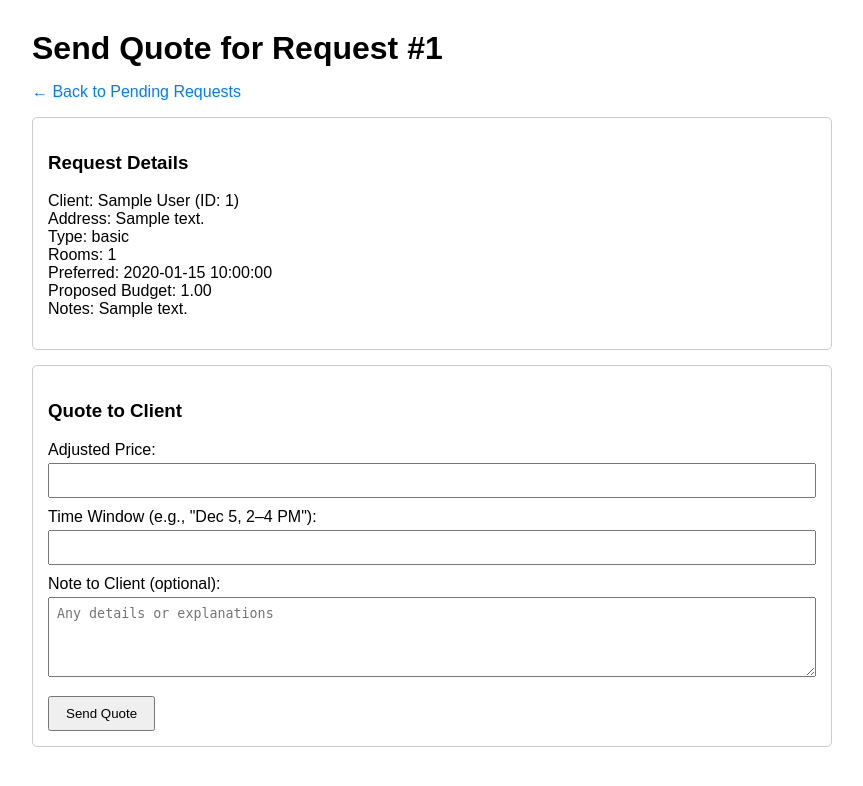
After one commit to Anushka113/CSC4110-project-2, a PHP site: page /quote_anna.php?request_id=1 in a window 1280 px wide. The commit adds this page. Shown: the top 786 px of the page, without its empty margins (208-1071 px from the left). Run offline with PHP 8.4, Linux system fonts and the light colour scheme; tables that the repository leaves empty hold one stand-in row (values such as "Sample post").

Commit message:
Add quote creation for Anna and quote acceptance for clients

```diff
--- a/index.php
+++ b/index.php
@@ -41,6 +41,7 @@ require_once 'db.php';
     <nav>
         <a href="register.php">Client Registration</a>
         <a href="new_request.php">Submit Service Request</a>
+        <a href="client_quotes.php">Client - View Quotes</a>
         <a href="anna_requests.php">Anna - View Pending Requests</a>
     </nav>
 </section>
--- /dev/null
+++ b/quote_anna.php
@@ -0,0 +1,137 @@
+<?php
+require_once 'db.php';
+
+$request_id = intval($_GET['request_id'] ?? 0);
+$success = "";
+$error = "";
+$request = null;
+
+if ($request_id <= 0) {
+    die("Invalid request ID.");
+}
+
+// Load request details
+$stmt = $conn->prepare("
+    SELECT sr.*, c.first_name, c.last_name
+    FROM ServiceRequest sr
+    JOIN Client c ON sr.client_id = c.client_id
+    WHERE sr.request_id = ?
+");
+$stmt->bind_param("i", $request_id);
+$stmt->execute();
+$result = $stmt->get_result();
+if ($result->num_rows === 0) {
+    die("Service request not found.");
+}
+$request = $result->fetch_assoc();
+$stmt->close();
+
+// Handle quote submission
+if ($_SERVER['REQUEST_METHOD'] === 'POST') {
+    $price = $_POST['adjusted_price'] ?? '';
+    $time_window = trim($_POST['time_window'] ?? '');
+    $note = trim($_POST['note'] ?? '');
+
+    if ($price === '' || $time_window === '') {
+        $error = "Price and time window are required.";
+    } else {
+        // 1) Create Quote
+        $stmtQ = $conn->prepare("
+            INSERT INTO Quote (request_id, status)
+            VALUES (?, 'pending-client')
+        ");
+        $stmtQ->bind_param("i", $request_id);
+
+        if ($stmtQ->execute()) {
+            $quote_id = $stmtQ->insert_id;
+            $stmtQ->close();
+
+            // 2) Add first QuoteMessage from Anna
+            $stmtM = $conn->prepare("
+                INSERT INTO QuoteMessage (quote_id, sender_type, adjusted_price, scheduled_time_window, note)
+                VALUES (?, 'anna', ?, ?, ?)
+            ");
+            $stmtM->bind_param("idss", $quote_id, $price, $time_window, $note);
+
+            if ($stmtM->execute()) {
+                $success = "Quote sent successfully! Quote ID: " . $quote_id;
+            } else {
+                $error = "Error saving quote message: " . $conn->error;
+            }
+
+            $stmtM->close();
+        } else {
+            $error = "Error creating quote: " . $conn->error;
+        }
+    }
+}
+?>
+<!DOCTYPE html>
+<html lang="en">
+<head>
+    <meta charset="UTF-8">
+    <title>Send Quote - Anna</title>
+    <style>
+        body { font-family: Arial, sans-serif; max-width: 800px; margin: 30px auto; }
+        h1 { margin-bottom: 10px; }
+        .box { border: 1px solid #ccc; padding: 15px; border-radius: 5px; margin-bottom: 15px; }
+        label { display: block; margin-top: 10px; }
+        input[type="text"], input[type="number"], textarea {
+            width: 100%; padding: 8px; margin-top: 4px; box-sizing: border-box;
+        }
+        textarea { min-height: 80px; }
+        .btn { margin-top: 15px; padding: 8px 16px; cursor: pointer; }
+        .message { margin-top: 10px; padding: 10px; border-radius: 4px; }
+        .success { background-color: #e0ffe0; border: 1px solid #5cb85c; }
+        .error { background-color: #ffe0e0; border: 1px solid #d9534f; }
+        a { text-decoration: none; color: #007bff; }
+    </style>
+</head>
+<body>
+    <h1>Send Quote for Request #<?php echo $request_id; ?></h1>
+    <p><a href="anna_requests.php">&larr; Back to Pending Requests</a></p>
+
+    <div class="box">
+        <h3>Request Details</h3>
+        <p>
+            Client: <?php echo htmlspecialchars($request['first_name'] . ' ' . $request['last_name']); ?> (ID: <?php echo $request['client_id']; ?>)<br>
+            Address: <?php echo htmlspecialchars($request['service_address']); ?><br>
+            Type: <?php echo htmlspecialchars($request['cleaning_type']); ?><br>
+            Rooms: <?php echo $request['num_rooms']; ?><br>
+            Preferred: <?php echo $request['preferred_datetime']; ?><br>
+            Proposed Budget: <?php echo $request['proposed_budget']; ?><br>
+            Notes: <?php echo nl2br(htmlspecialchars($request['notes'])); ?>
+        </p>
+    </div>
+
+    <?php if ($success): ?>
+        <div class="message success"><?php echo htmlspecialchars($success); ?></div>
+    <?php endif; ?>
+
+    <?php if ($error): ?>
+        <div class="message error"><?php echo htmlspecialchars($error); ?></div>
+    <?php endif; ?>
+
+    <div class="box">
+        <h3>Quote to Client</h3>
+        <form method="post" action="">
+            <label>
+                Adjusted Price:
+                <input type="number" step="0.01" name="adjusted_price" required>
+            </label>
+
+            <label>
+                Time Window (e.g., "Dec 5, 2–4 PM"):
+                <input type="text" name="time_window" required>
+            </label>
+
+            <label>
+                Note to Client (optional):
+                <textarea name="note" placeholder="Any details or explanations"></textarea>
+            </label>
+
+            <button type="submit" class="btn">Send Quote</button>
+        </form>
+    </div>
+</body>
+</html>
```
Also changed, not shown: anna_requests.php (+5 -5 lines), client_quotes.php (added, +132 -0 lines).
